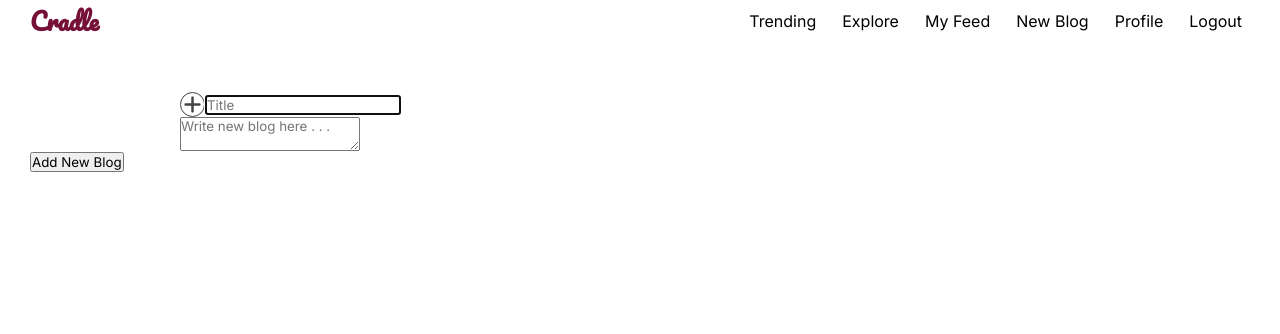
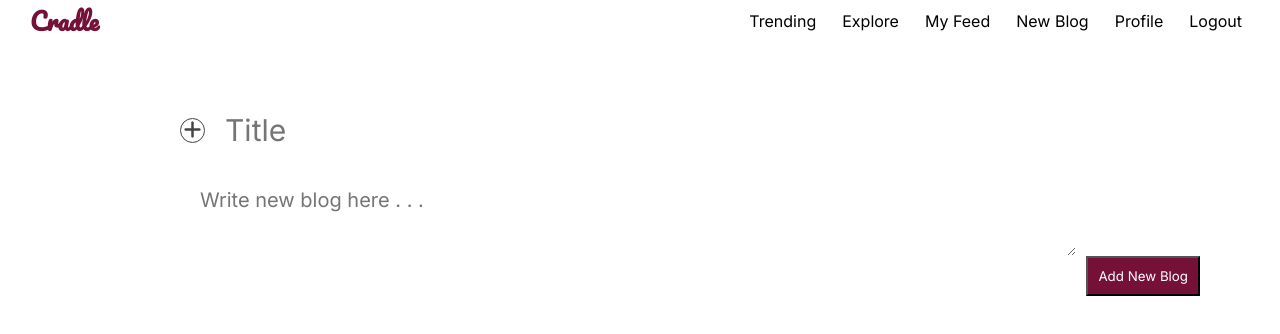
Before and after one commit to Areebah-snow/CodSoft, a React (Create React App) app: page / in a window 1280 px wide. Shown: the top 334 px of the page. Built offline with nearby package versions, Linux system fonts and the light colour scheme.

Commit message:
added styling to write

```diff
--- a/src/pages/write/write.css
+++ b/src/pages/write/write.css
@@ -3,10 +3,11 @@
 }
 
 .writeForm{
-
+    position: relative;
 }
 
 .writeFormGroup{
+
     margin-left: 150px;
     display: flex;
     align-items: center;
@@ -23,4 +24,28 @@
     align-items: center;
     font-size: 20px;
     color: #444;
+    cursor: pointer;
 }
+
+.writeInput{
+    font-size: 30px;
+    border: none;
+    padding: 20px;
+    width: 70vw;
+}
+
+.writeInput:focus{
+    outline: none;
+}
+
+.writeText{
+    font-size: 20px;
+}
+
+.writeSubmit{
+    position: absolute;
+    right: 50px;
+    color: white;
+    background-color: rgb(117, 16, 55);
+    padding: 10px;
+}
```
